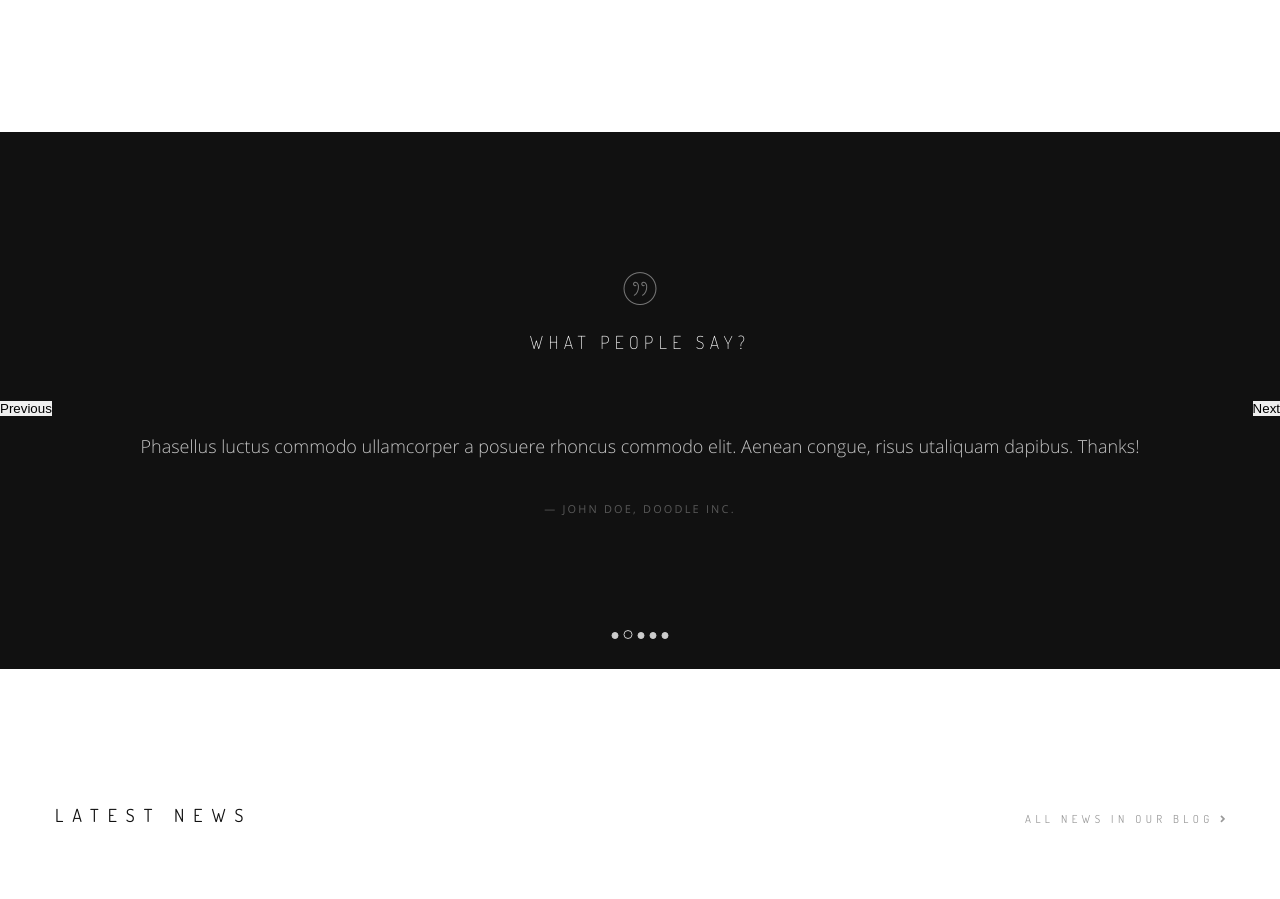
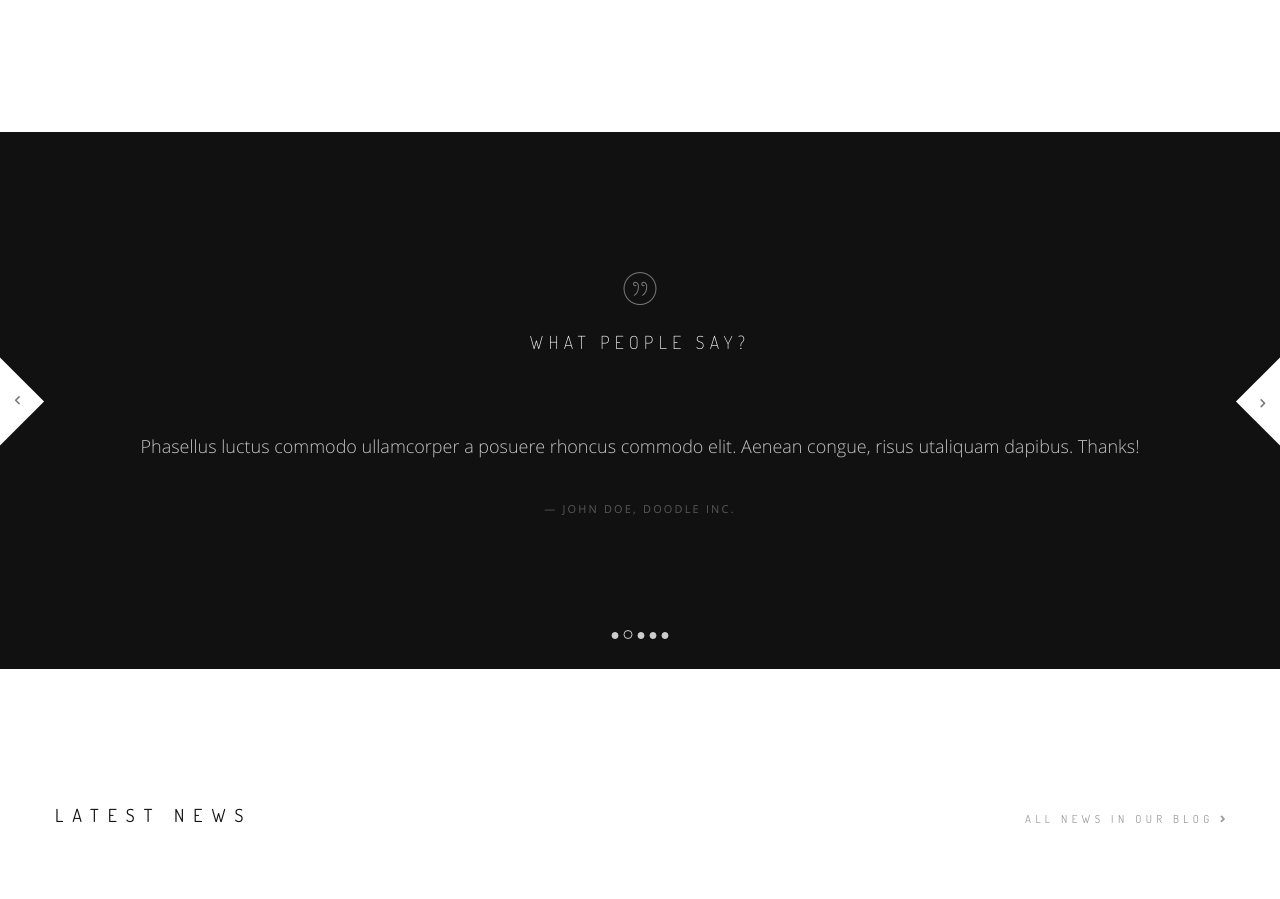
Before and after one commit to oxumoron/landing-page, a plain HTML site: page index.html in a window 1280 px wide. Shown: the part 5421-6320 px from the top of the page. Drawn offline with nearby package versions, Linux system fonts and the light colour scheme; some packages are replaced by stand-ins of ours.

Commit message:
carousel button

```diff
--- a/css/style.css
+++ b/css/style.css
@@ -903,15 +903,21 @@ textarea.form-control {
 /*===== Why choose us end ======*/
 
 /*===== Review start ======*/
+.reviews {
+	overflow: hidden;
+}
+
 .reviews-carousel{
 	padding: 140px 0;
 }
 
 .slick-arrow {
 	position: absolute;
-	z-index: 1;
-	top: 50%;
-	translate: translateY(-50%);
+    z-index: 1;
+    top: 0;
+    height: 100%;
+	width: 90px;
+	cursor: pointer;
 }
 
 .slick-arrow.slick-prev {
@@ -920,6 +926,38 @@ textarea.form-control {
 
 .slick-arrow.slick-next {
 	right: 0;
+}
+
+.slick-arrow .carousel-button {
+	width: 63px;
+	height: 63px;
+	background-color: #fff;
+	transform: rotate(-45deg);
+	position: absolute;
+	top: 50%;
+	margin-top: -31px;
+	margin-left: -32px;
+}
+
+.slick-arrow.slick-next .carousel-button {
+	right: 0;
+	margin-right: -32px;
+}
+
+.slick-arrow .carousel-button .fa {
+	position: absolute;
+	transform: rotate(45deg);
+	font-size: 10px;
+}
+
+.slick-arrow.slick-prev .carousel-button .fa {
+	bottom: 15px;
+	right: 15px;
+}
+
+.slick-arrow.slick-next .carousel-button .fa {
+	top: 15px;
+	left: 15px;
 }
 
 .slick-dots {
--- a/js/init.js
+++ b/js/init.js
@@ -9,7 +9,9 @@ $( function() {
     $('.reviews-carousel').slick({
         dots: true,
         autoplay: true,
-        autoplaySpeed: 5000
+        autoplaySpeed: 5000,
+        prevArrow: '<div class="slick-prev slick-arrow"><div class="carousel-button"><i class="fa fa-chevron-left"></i></div></div>',
+        nextArrow: '<div class="slick-next slick-arrow"><div class="carousel-button"><i class="fa fa-chevron-right"></i></div></div>'
     });
 
     // init slicknav
```
